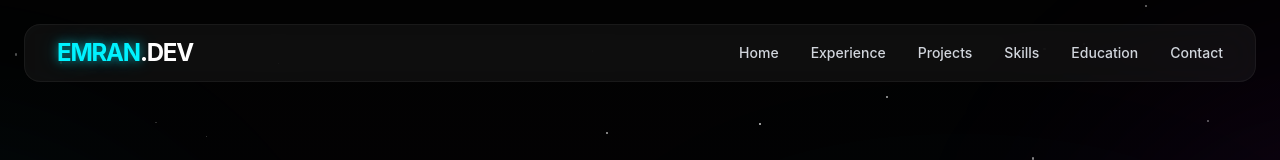
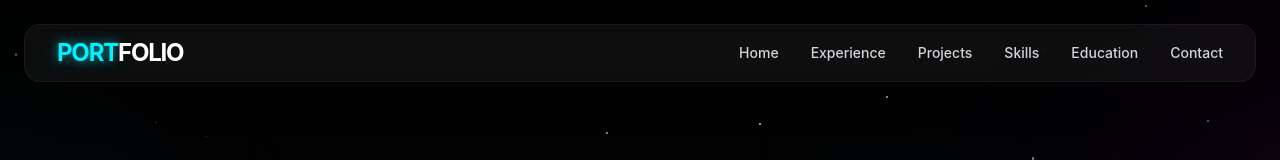
Before and after one commit to Emran027/myprofile, a React (Vite) app: page / in a window 1280 px wide. Shown: the top 160 px of the page. Built offline with nearby package versions, Linux system fonts and the light colour scheme.

Commit message:
Update logo text to PORTFOLIO

```diff
--- a/src/App.jsx
+++ b/src/App.jsx
@@ -31,8 +31,8 @@ function App() {
       <footer className="py-12 border-t border-white/5 bg-black/20 backdrop-blur-sm">
         <div className="container mx-auto px-6 flex flex-col md:flex-row justify-between items-center gap-6">
           <div className="text-xl font-bold tracking-tighter">
-            <span className="neon-text-blue">EMRAN</span>
-            <span className="text-white">.DEV</span>
+            <span className="neon-text-blue">PORT</span>
+            <span className="text-white">FOLIO</span>
           </div>
           <p className="text-gray-500 text-sm">
             © 2024 Md. Emran Hossain. Built with React & Space Magic.
--- a/src/components/Navbar.jsx
+++ b/src/components/Navbar.jsx
@@ -32,8 +32,8 @@ const Navbar = () => {
             animate={{ opacity: 1, x: 0 }}
             className="text-2xl font-bold tracking-tighter"
           >
-            <span className="neon-text-blue">EMRAN</span>
-            <span className="text-white">.DEV</span>
+            <span className="neon-text-blue">PORT</span>
+            <span className="text-white">FOLIO</span>
           </motion.div>
 
           {/* Desktop Nav */}
```
